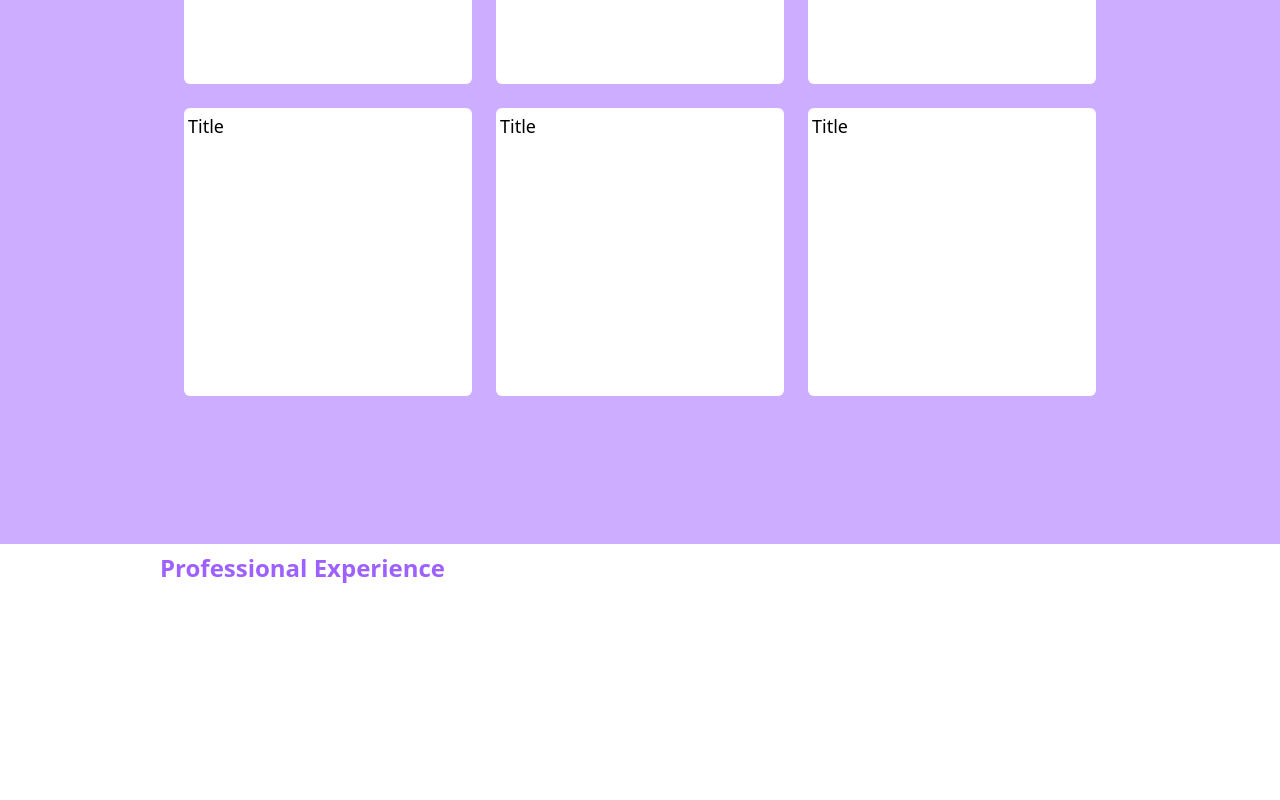
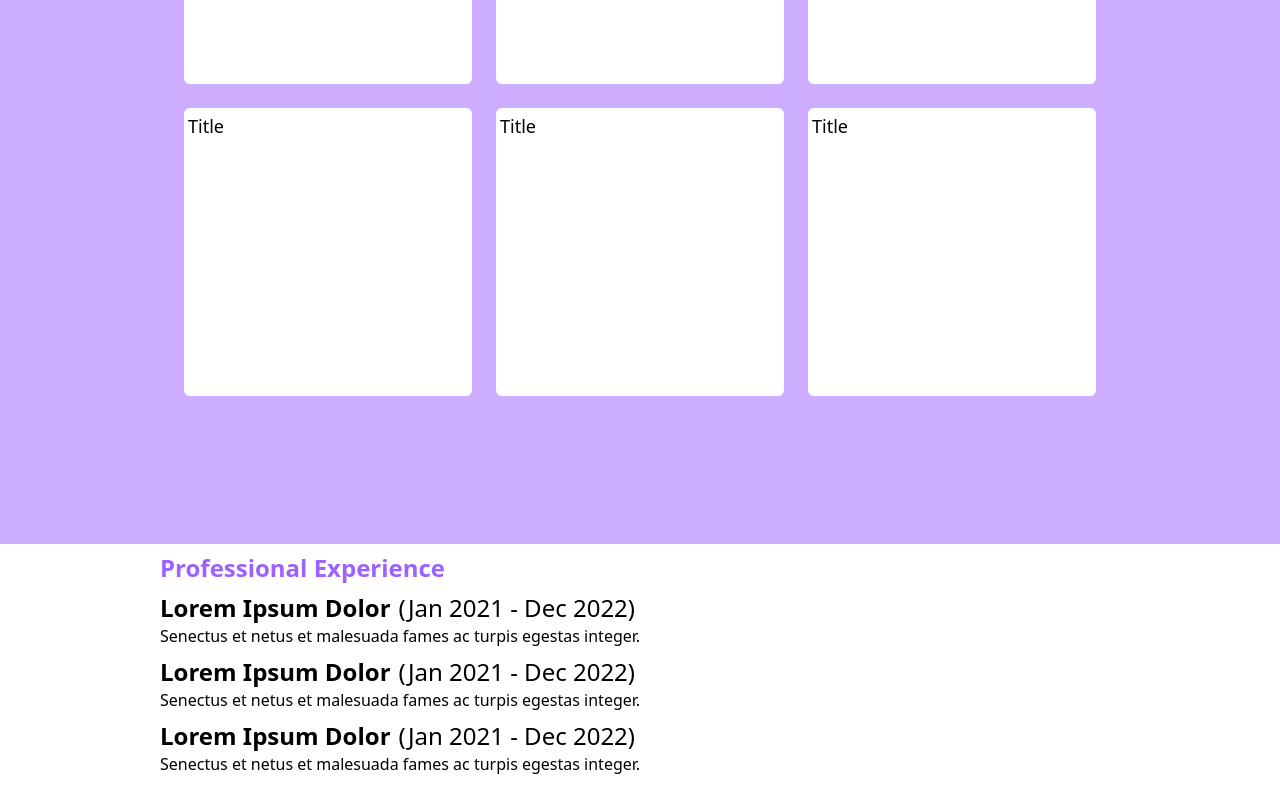
Before and after one commit to RangerVinven/Old-Portfolio, a React (Vite) app: page / in a window 1280 px wide. Shown: the part 1564-2364 px from the top of the page. Before the commit the page ends 2168 px from the top, so only its background shows below. Built offline with nearby package versions, Linux system fonts and the light colour scheme.

Commit message:
Added the Experience page

```diff
--- a/src/components/ExperienceItem.tsx
+++ b/src/components/ExperienceItem.tsx
@@ -0,0 +1,13 @@
+import React from 'react'
+
+export default function ExperienceItem() {
+  return (
+    <div className="mb-2">
+        <div className="flex">
+            <h1 className="font-bold text-2xl mr-2">Lorem Ipsum Dolor</h1>
+            <h1 className="text-2xl">(Jan 2021 - Dec 2022)</h1>
+        </div>
+        <p>Senectus et netus et malesuada fames ac turpis egestas integer.</p>
+    </div>
+  )
+}
--- a/src/pages/Experience.tsx
+++ b/src/pages/Experience.tsx
@@ -1,11 +1,15 @@
 import React from 'react'
+
+import ExperienceItem from '../components/ExperienceItem';
 
 export default function Experience() {
   return (
-    <div className="flex justify-center py-2 pb-5">
+    <div className="flex justify-center py-2 pb-4">
       <div className="w-3/4">
-        <h1 className="text-2xl text-mainPurple font-bold">Professional Experience</h1>
-
+        <h1 className="text-2xl text-mainPurple font-bold mb-2">Professional Experience</h1>
+            <ExperienceItem />
+            <ExperienceItem />
+            <ExperienceItem />
       </div>
     </div>
   )
```
